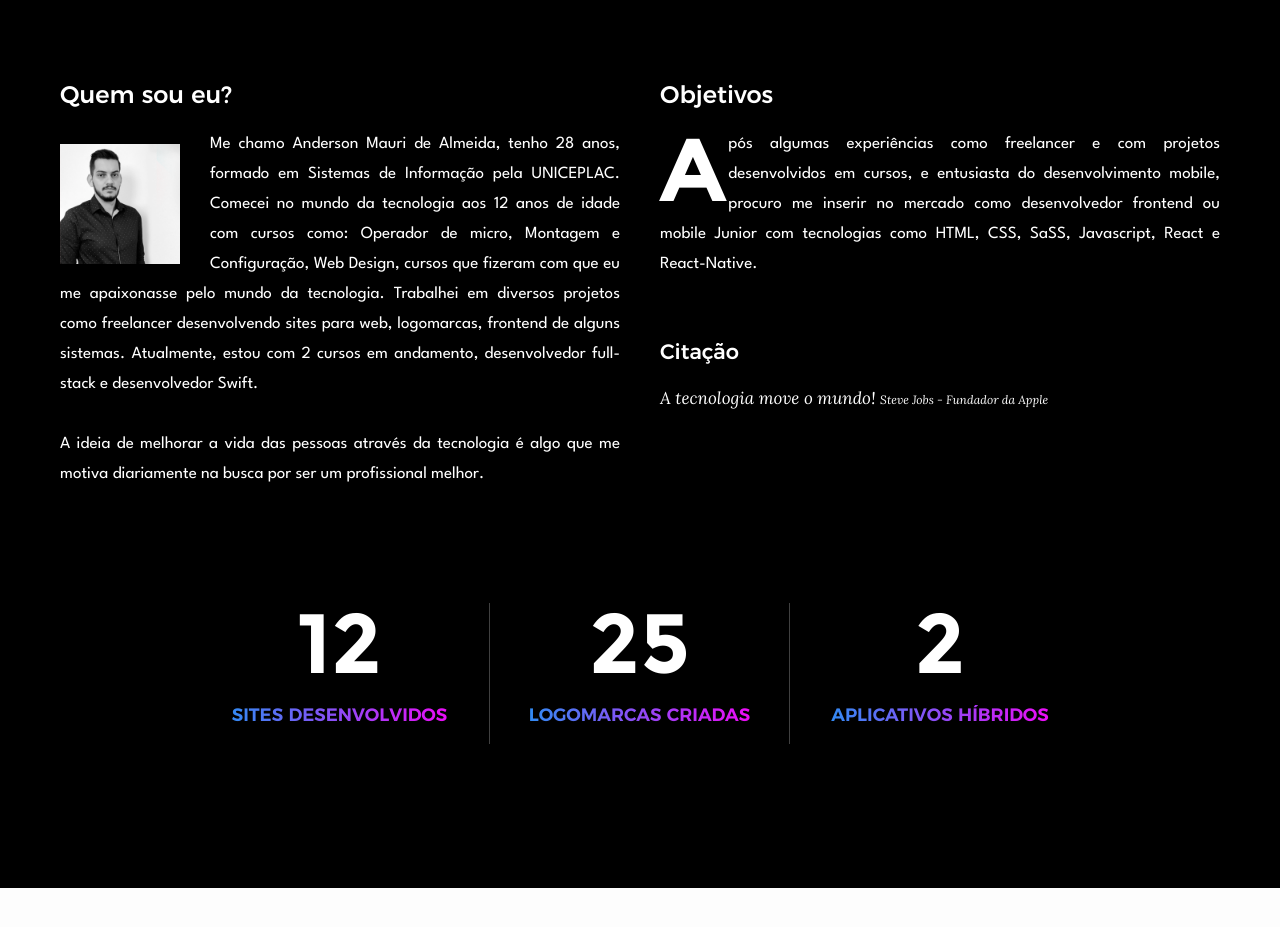
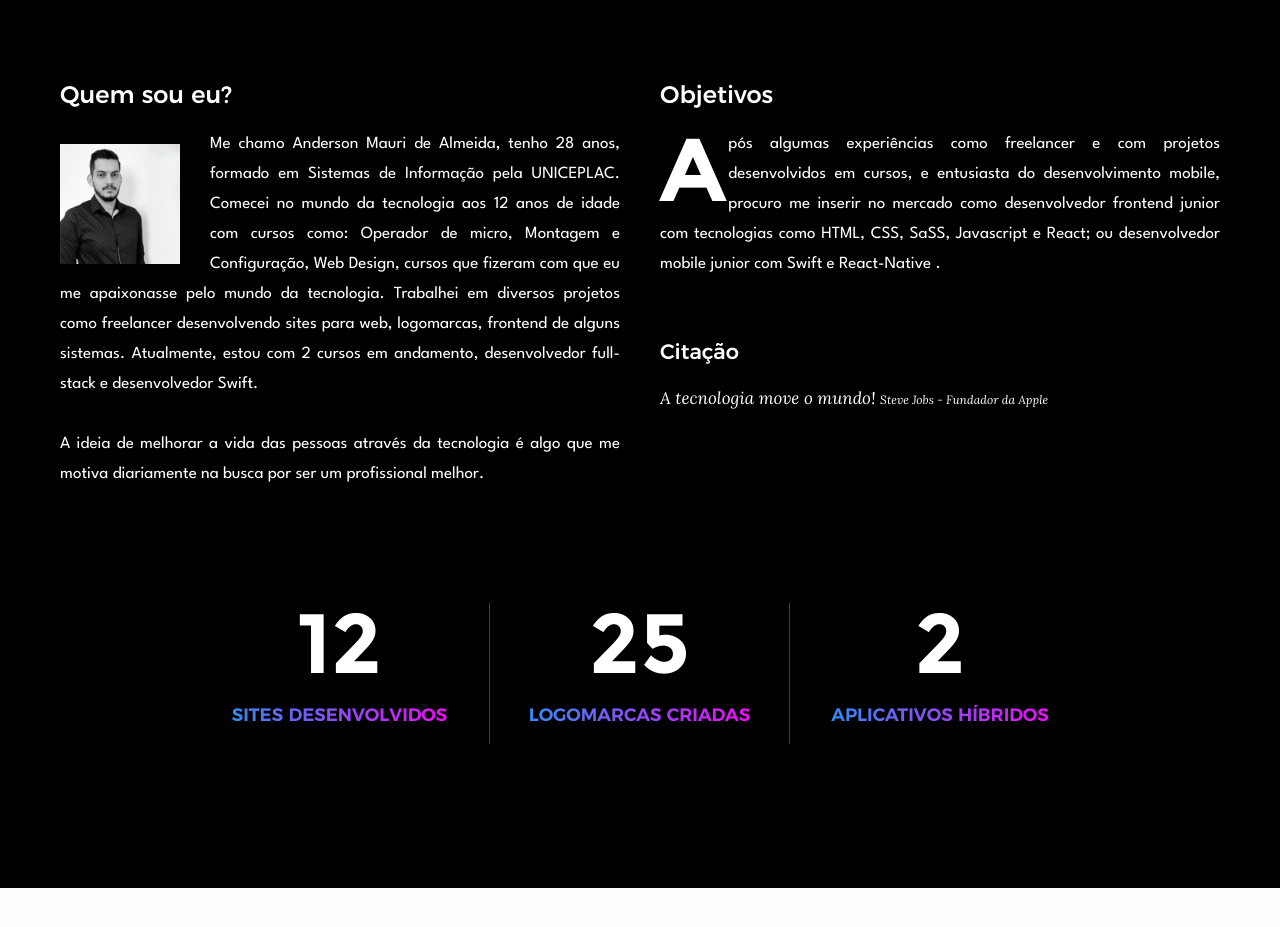
Before and after one commit to andersonmauri/andersondeveloper, a website: page index.html in a window 1280 px wide. Shown: the part 1140-2067 px from the top of the page. Drawn offline with nearby package versions, Linux system fonts and the light colour scheme; some packages are replaced by stand-ins of ours; a script that the page names is missing; files whose address does not match are found by name.

Commit message:
Atualização

```diff
--- a/index.html
+++ b/index.html
@@ -226,9 +226,9 @@
                     cursos, e
                     entusiasta do desenvolvimento mobile,
                     procuro
-                    me inserir no mercado como desenvolvedor frontend ou mobile Junior com tecnologias como HTML, CSS,
+                    me inserir no mercado como desenvolvedor frontend junior com tecnologias como HTML, CSS,
                     SaSS,
-                    Javascript, React e React-Native.
+                    Javascript e React; ou desenvolvedor mobile junior com Swift e React-Native .
                 </p>
 
                 <h4>Citação</h4>
```
